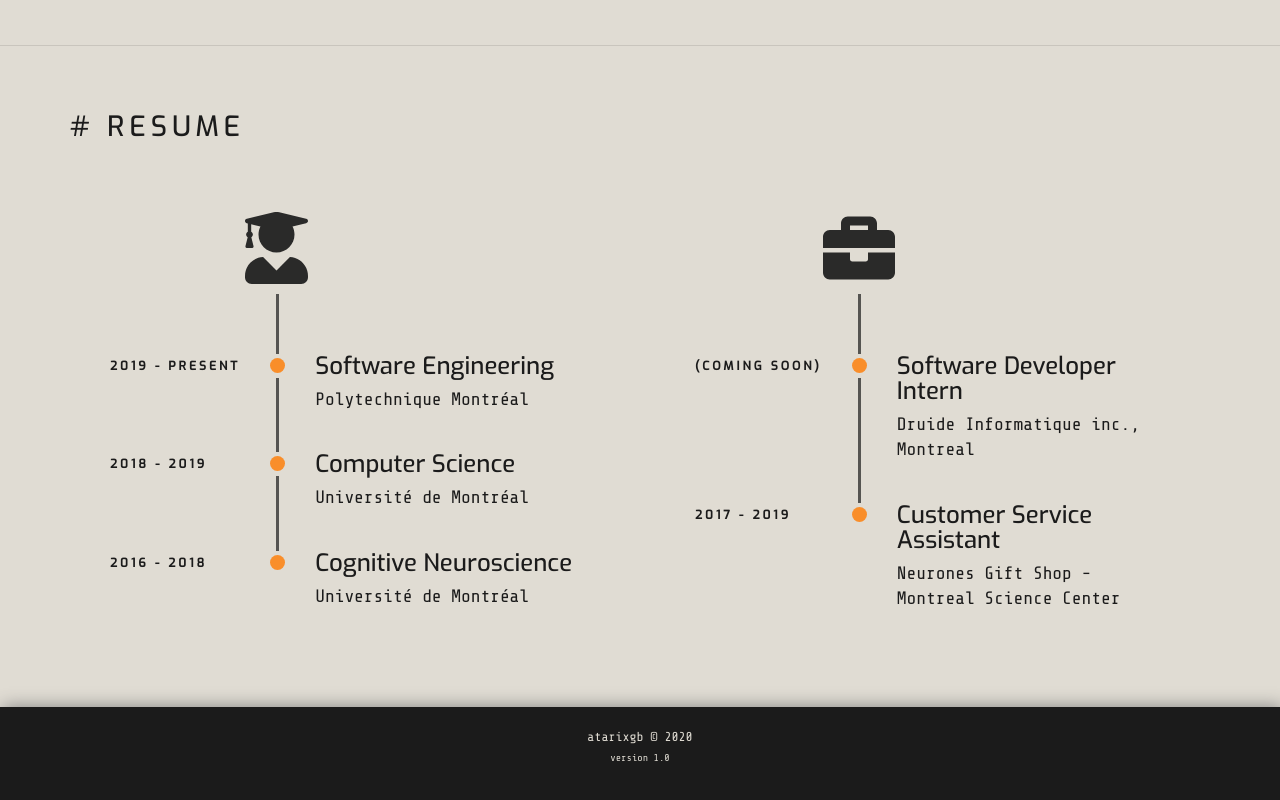
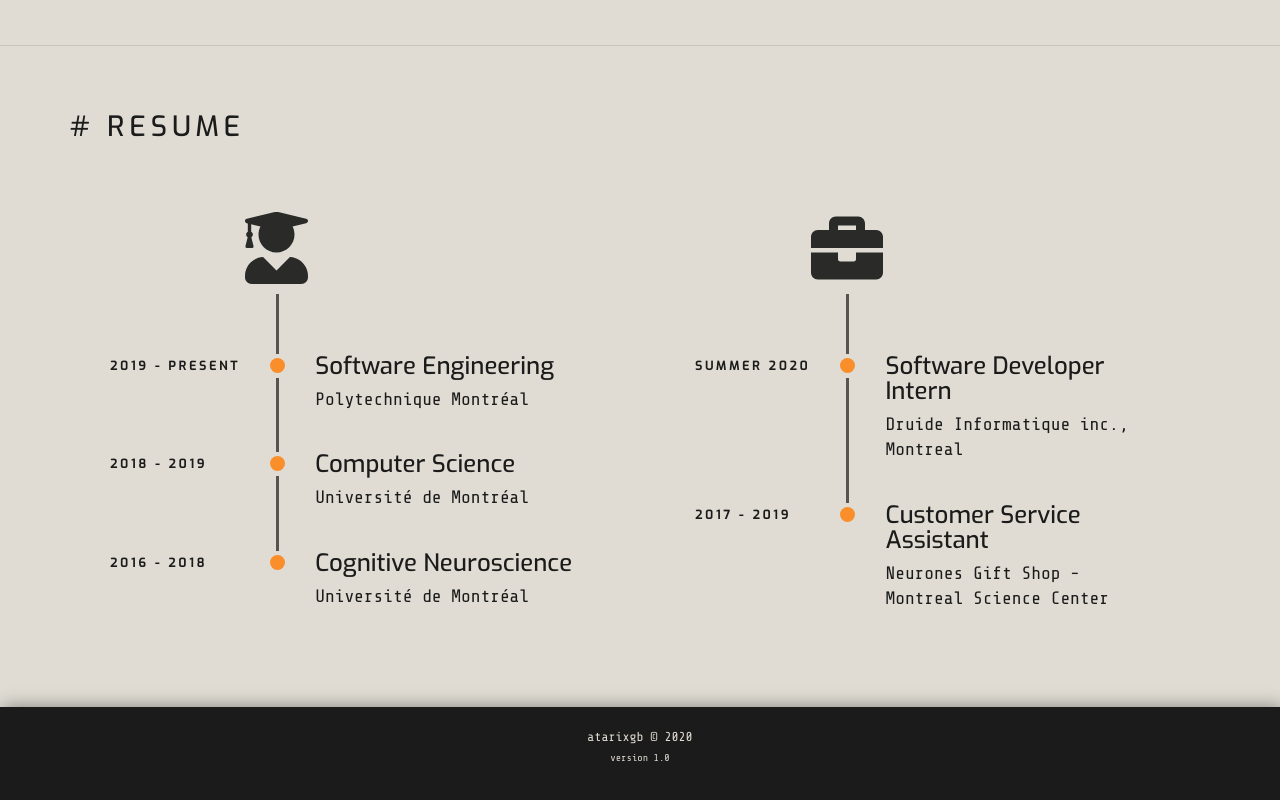
Before and after one commit to atarixGB/personal-webpage, a plain HTML site: page index.html in a window 1280 px wide. Shown: the part 2528-3328 px from the top of the page. Drawn offline with nearby package versions, Linux system fonts and the light colour scheme.

Commit message:
update resume

```diff
--- a/index.html
+++ b/index.html
@@ -252,7 +252,7 @@
                             </li>
                             <li class="timeline-item">
                                 <div class="timeline-info">
-                                    <span>(coming soon)</span>
+                                    <span>Summer 2020</span>
                                 </div>
                                 <div class="timeline-marker"></div>
                                 <div class="timeline-content">
```
